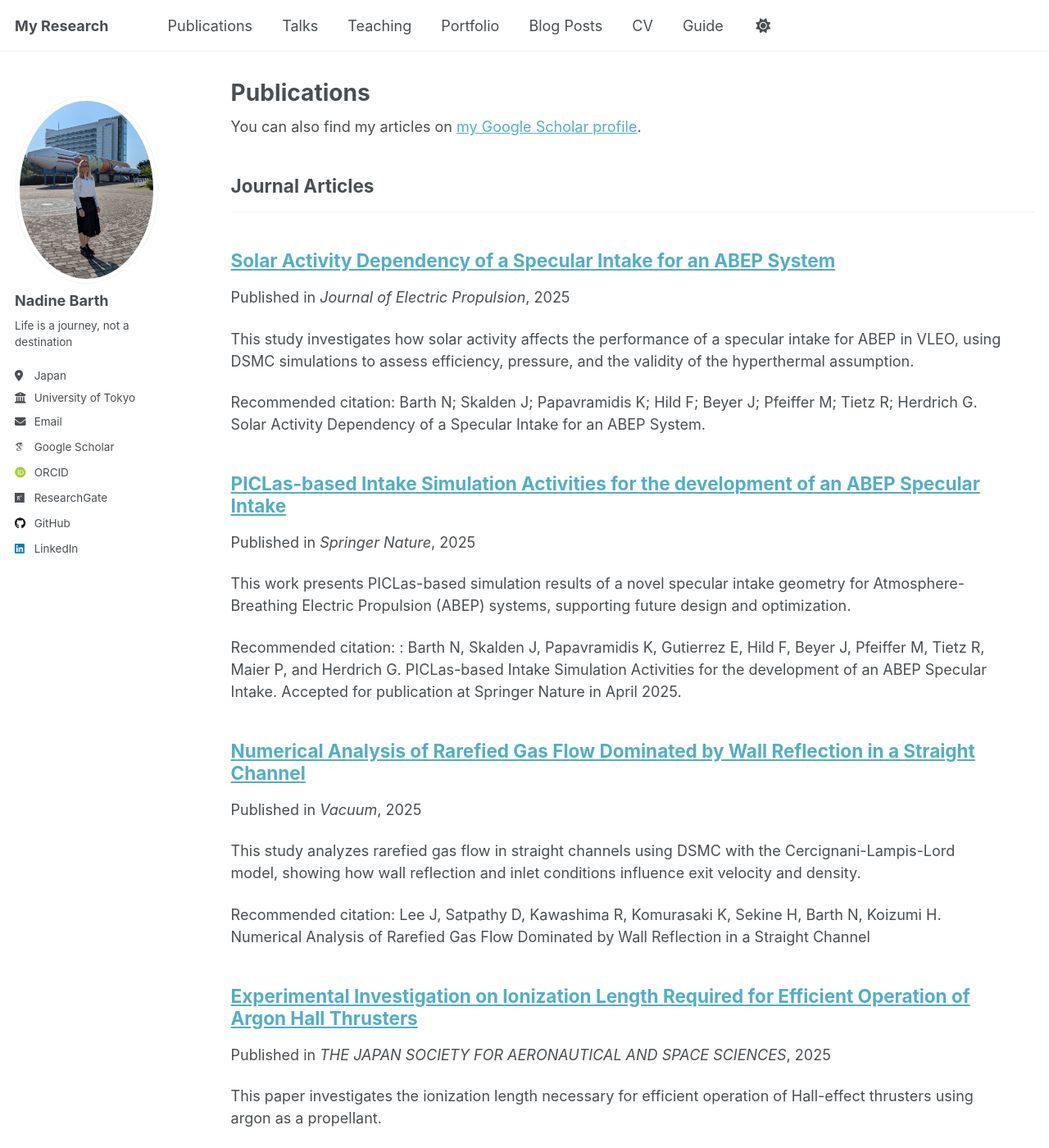
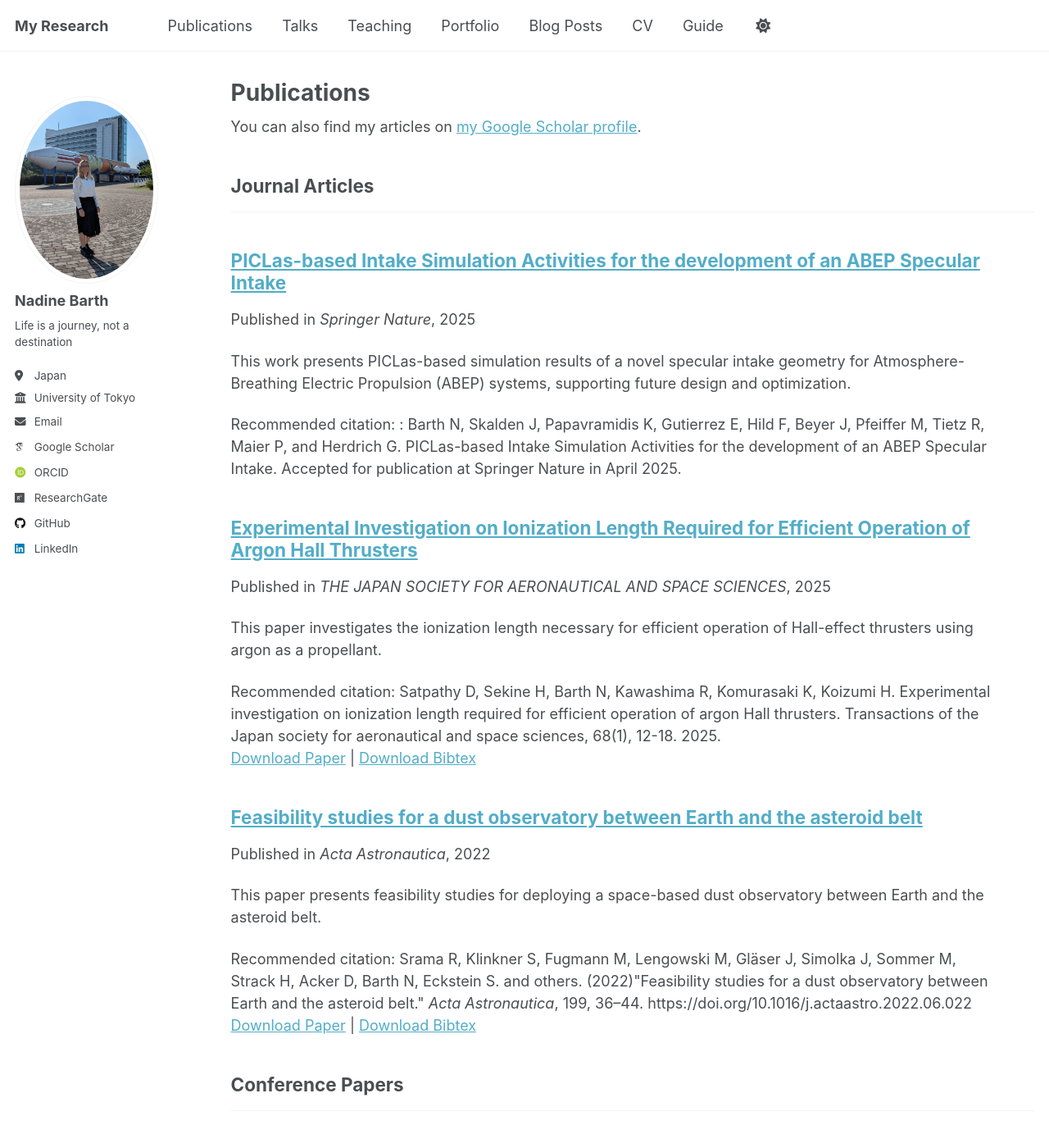
Before and after one commit to Barth-Nadine/Research, a Jekyll site: the page built from _pages/publications.html, in a window 1280 px wide and 1400 px high. Shown: the whole window at 82% size. Built offline with Jekyll 4.4.1, drawn with Linux system fonts in a browser that asks for light colours; some web fonts are replaced; some of the changed lines change nothing that is shown; some of the changed text lies outside the part shown.

Commit message:
'removed_non-published'

```diff
--- a/_publications/2025_Numerical Analysis of Rarefied Gas Flow Dominated by Wall Reflection in a Straight Channel.md
+++ b/_publications/2025_Numerical Analysis of Rarefied Gas Flow Dominated by Wall Reflection in a Straight Channel.md
@@ -7,6 +7,7 @@ excerpt: 'This study analyzes rarefied gas flow in straight channels using DSMC
 date: 2025-06-01
 venue: 'Vacuum'
 citation: 'Lee J, Satpathy D, Kawashima R, Komurasaki K, Sekine H, Barth N, Koizumi H. Numerical Analysis of Rarefied Gas Flow Dominated by Wall Reflection in a Straight Channel'
+published: false
 ---
 
 Abstract:
--- a/_publications/2025_Solar Activity Dependency of a Specular Intake for an ABEP System.md
+++ b/_publications/2025_Solar Activity Dependency of a Specular Intake for an ABEP System.md
@@ -7,6 +7,7 @@ excerpt: 'This study investigates how solar activity affects the performance of
 date: 2025-06-01
 venue: 'Journal of Electric Propulsion'
 citation: 'Barth N; Skalden J; Papavramidis K; Hild F; Beyer J; Pfeiffer M; Tietz R; Herdrich G. Solar Activity Dependency of a Specular Intake for an ABEP System. '
+published: false
 ---
 
 Abstract:
--- a/_publications/Template-Conference.md
+++ b/_publications/Template-Conference.md
@@ -8,6 +8,7 @@ date: 2024-02-17
 venue: 'GitHub Journal of Bugs'
 paperurl: 'http://academicpages.github.io/files/paper3.pdf'
 citation: 'Your Name, You. (2024). &quot;Paper Title Number 3.&quot; <i>GitHub Journal of Bugs</i>. 1(3).'
+published: false
 ---
 
 The contents above will be part of a list of publications, if the user clicks the link for the publication than the contents of section will be rendered as a full page, allowing you to provide more information about the paper for the reader. When publications are displayed as a single page, the contents of the above "citation" field will automatically be included below this section in a smaller font.
--- a/_publications/Template-Journal.md
+++ b/_publications/Template-Journal.md
@@ -9,6 +9,7 @@ venue: 'Journal 1'
 slidesurl: 'http://academicpages.github.io/files/slides2.pdf'
 paperurl: 'http://academicpages.github.io/files/paper2.pdf'
 citation: 'Your Name, You. (2010). &quot;Paper Title Number 2.&quot; <i>Journal 1</i>. 1(2).'
+published: false
 ---
 
 The contents above will be part of a list of publications, if the user clicks the link for the publication than the contents of section will be rendered as a full page, allowing you to provide more information about the paper for the reader. When publications are displayed as a single page, the contents of the above "citation" field will automatically be included below this section in a smaller font.
```
